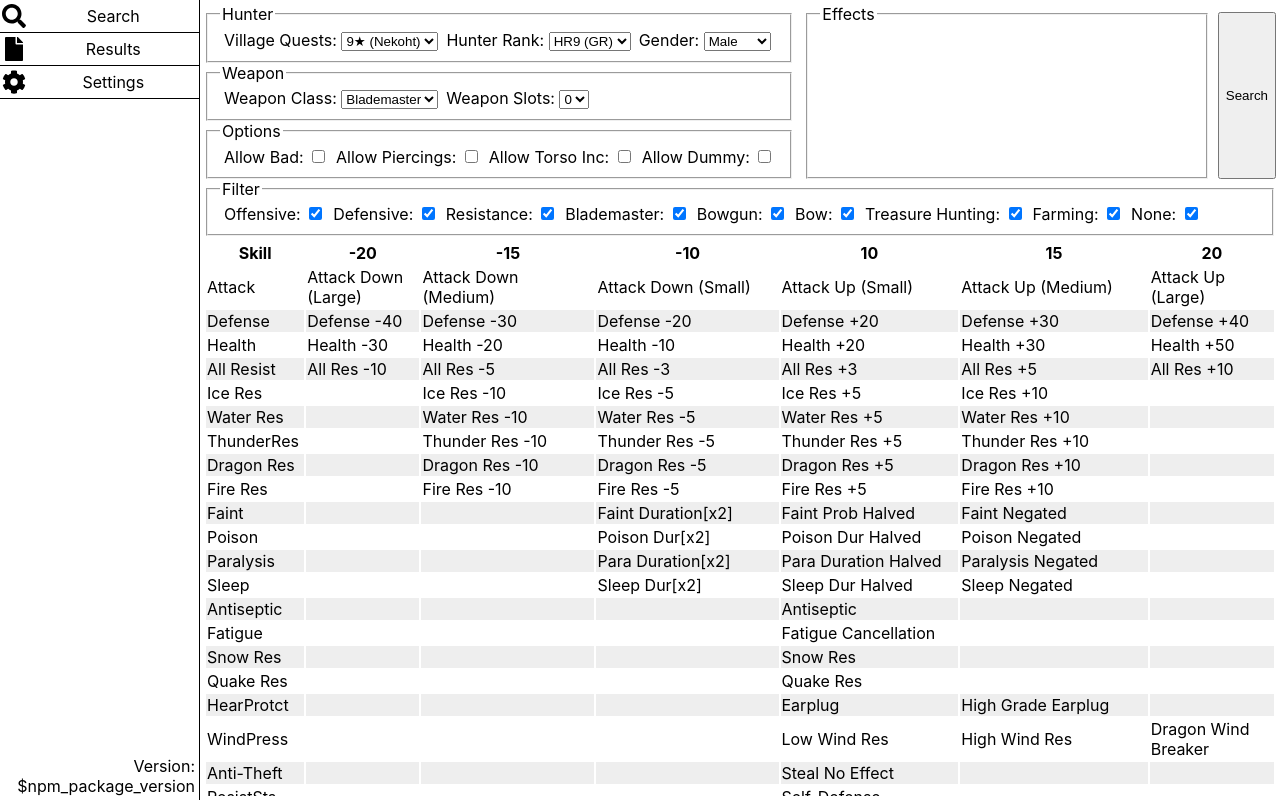
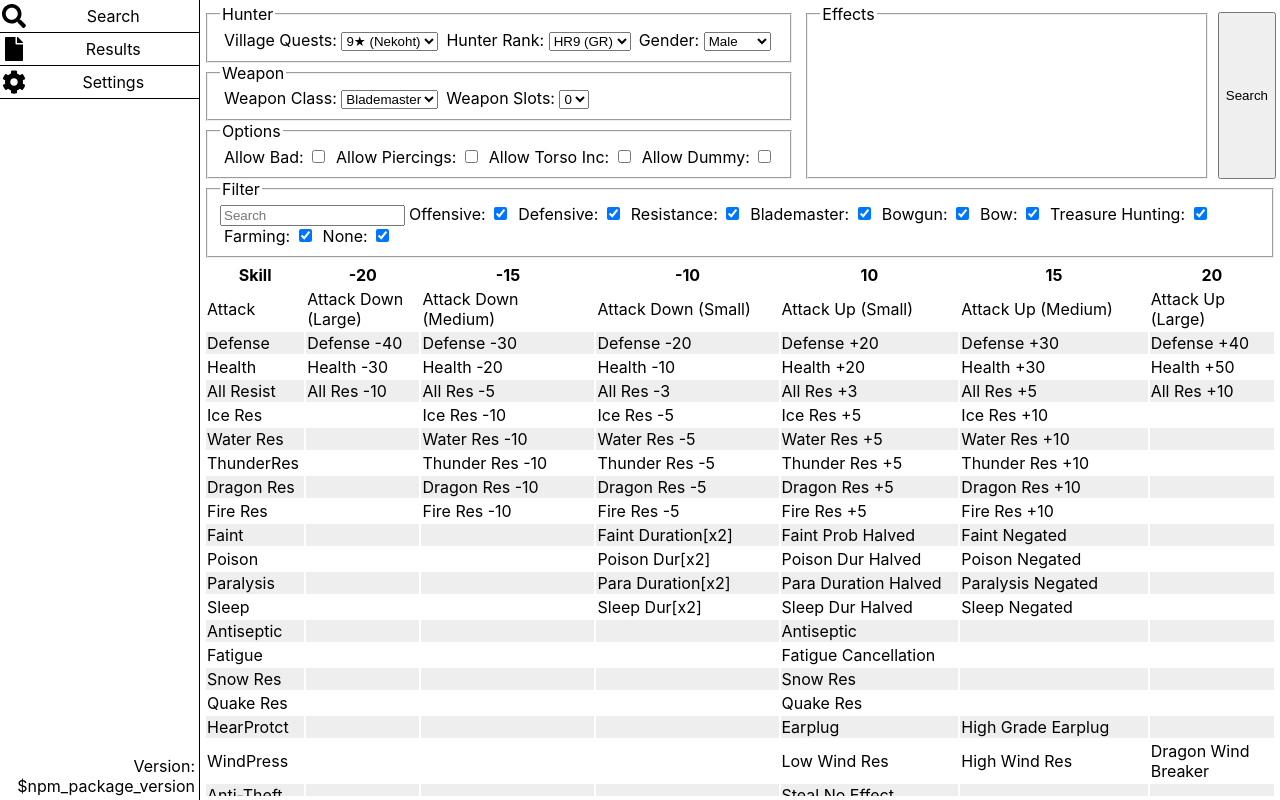
Before and after one commit to Delph/bass, a React (Create React App) app: page / in a window 1280 px wide. Built offline with nearby package versions, Linux system fonts and the light colour scheme.

Commit message:
text search

```diff
--- a/src/screens/Search.jsx
+++ b/src/screens/Search.jsx
@@ -1,4 +1,4 @@
-import React, { useMemo } from 'react';
+import React, { useMemo, useState } from 'react';
 
 import { connect } from 'react-redux';
 
@@ -7,6 +7,7 @@ import { FontAwesomeIcon } from '@fortawesome/react-fontawesome';
 import { Label } from '../components/Label';
 import { Checkbox } from '../components/Checkbox';
 import { Select } from '../components/Select';
+import { InputField } from '../components/InputField';
 
 import { skills } from '../gamedata';
 
@@ -114,7 +115,10 @@ function CategoryFilter({category, onChange, value}) {
 
 
 function Search(props) {
-  const { search, update, update_check, remove_effect, filter, set_filter, worker } = props;
+  const { search, update, update_check, remove_effect, filter, set_filter, reset, worker } = props;
+
+  const [match, setMatch] = useState('');
+
   const vr = [
     {value: 9, label: '9★ (Nekoht)'},
     {value: 8, label: '8★ (Nekoht)'},
@@ -168,7 +172,14 @@ function Search(props) {
   };
 
 
-  const display_skills = useMemo(() => skills.filter(s => ((filter['none'] ?? true) && s.categories.length === 0) || s.categories.map(s => s.toLowerCase()).some(r => categories.map(c => c.toLowerCase()).filter(c => filter[c] === undefined || filter[c] === true).includes(r))), [filter, categories]);
+/*
+  const display_skills = useMemo(() => {
+    skills.filter(s => !match || translate('skill', s.name).toLowerCase().includes(match) || Object.values(s.skills).some(s => translate('effect', s).toLowerCase().includes(match)))
+      .filter(s => ((filter['none'] ?? true) && s.categories.length === 0) || s.categories.map(s => s.toLowerCase()).some(r => categories.map(c => c.toLowerCase()).filter(c => filter[c] === undefined || filter[c] === true).includes(r)))
+  }, [filter, categories, match]);
+*/
+  const display_skills = skills.filter(s => !match || translate('skill', s.name).toLowerCase().includes(match) || Object.values(s.skills).some(s => translate('effect', s).toLowerCase().includes(match)))
+      .filter(s => ((filter['none'] ?? true) && s.categories.length === 0) || s.categories.map(s => s.toLowerCase()).some(r => categories.map(c => c.toLowerCase()).filter(c => filter[c] === undefined || filter[c] === true).includes(r)));
 
   return (
     <div className={style.container}>
@@ -219,6 +230,7 @@ function Search(props) {
       </div>
       <fieldset>
         <legend>Filter</legend>
+        <InputField onChange={e => setMatch(e.target.value.toLowerCase())} value={match} placeholder={'Search'}/>
         {categories.map(c => <CategoryFilter category={c} onChange={set_filter} value={filter[c] ?? true}/>)}
         <CategoryFilter category={'None'} onChange={set_filter} value={filter['none'] ?? true}/>
       </fieldset>
```
